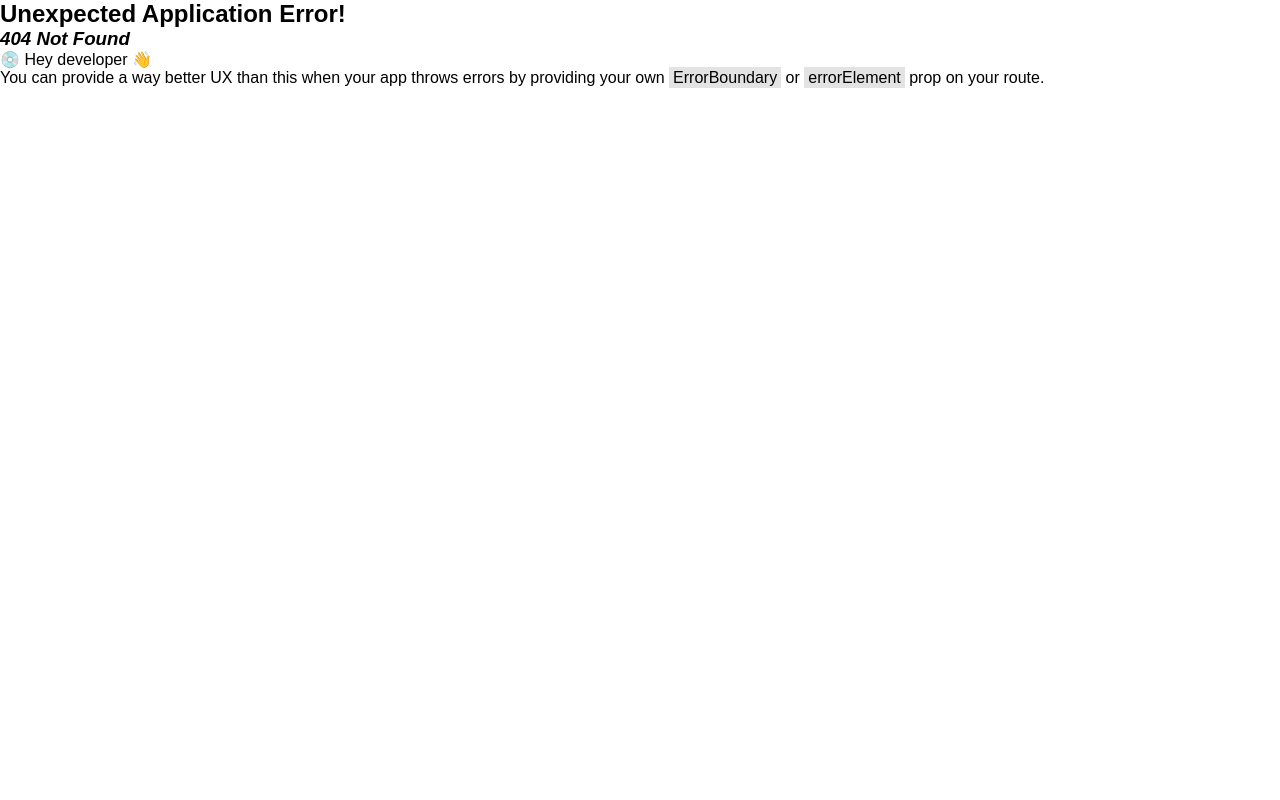
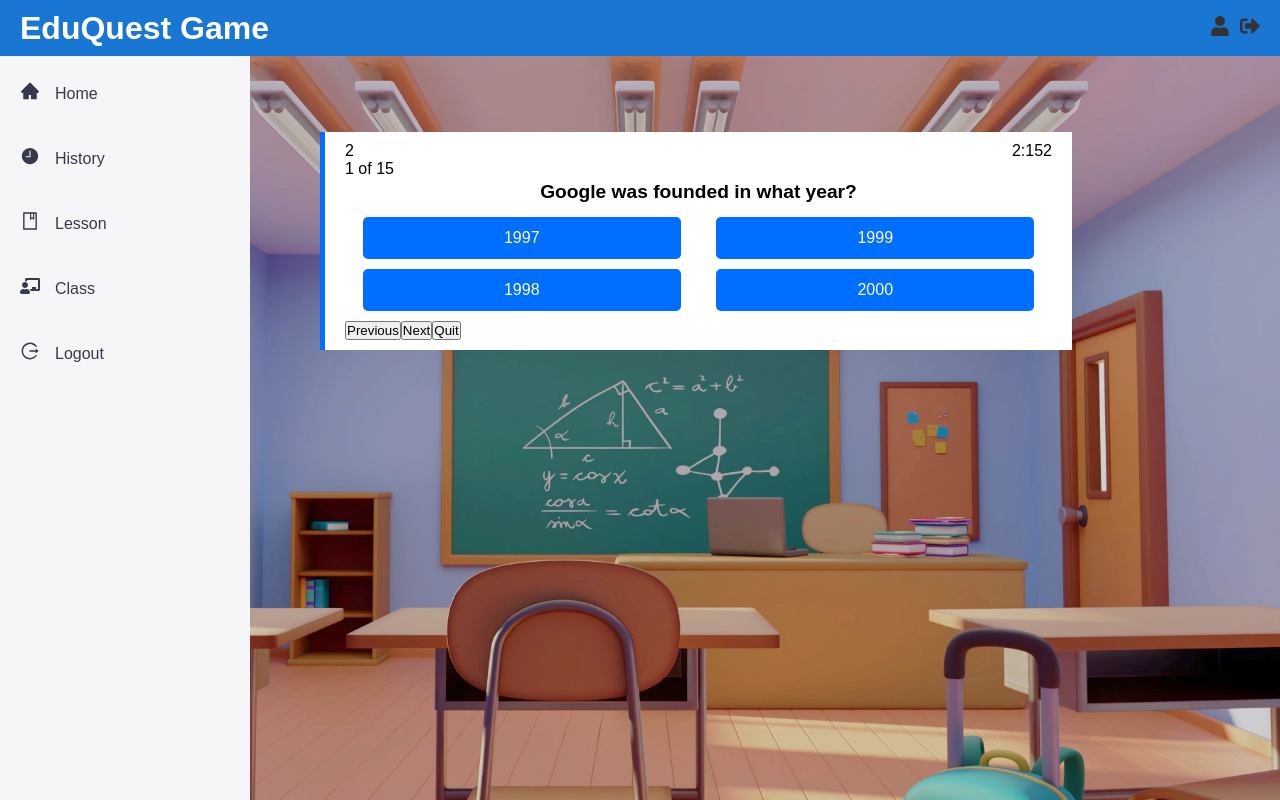
Before and after one commit to PKpattranit999719/Cooperative-Education, a React (Create React App) app in the folder front_end/: page /quize in a window 1280 px wide. Before the commit this address had no page. Built offline with nearby package versions, Linux system fonts and the light colour scheme.

Commit message:
ยังไม่เสร็จนะขอขึ้นไว้ก่อน ทำส่วนของหน้าโชว์โจทย์

```diff
--- a/front_end/package.json
+++ b/front_end/package.json
@@ -3,11 +3,14 @@
   "version": "0.1.0",
   "private": true,
   "dependencies": {
+    "@fortawesome/fontawesome-free": "^6.6.0",
+    "@mui/icons-material": "^6.1.1",
     "@testing-library/jest-dom": "^5.17.0",
     "@testing-library/react": "^13.4.0",
     "@testing-library/user-event": "^13.5.0",
     "react": "^18.3.1",
     "react-dom": "^18.3.1",
+    "react-helmet": "^6.1.0",
     "react-icons": "^5.3.0",
     "react-router-dom": "^6.26.2",
     "react-scripts": "5.0.1",
--- a/front_end/src/Components/Lesson/Lesson.js
+++ b/front_end/src/Components/Lesson/Lesson.js
@@ -1,53 +1,60 @@
-import React, { useState } from 'react';
-import './Lesson.css';
+import React, { useState } from "react";
+import { useNavigate } from 'react-router-dom'; // นำเข้า useNavigate
+import "./Lesson.css";
 
 const Lesson = () => {
+const navigate = useNavigate();
+
   const [lessons] = useState([
     {
-            title: 'Lesson-1',
+      title: "Lesson-1",
       text: `Lorem ipsum dolor sit amet consectetur adipisicing elit.
                         Molestias nemo iste eos,consequuntur pariatur quisquam ipsam?
-                        Excepturi exercitationem possimus asperiores.`
+                        Excepturi exercitationem possimus asperiores.`,
     },
     {
-            title: 'Lesson-2',
+      title: "Lesson-2",
       text: `Lorem ipsum dolor sit amet consectetur adipisicing elit.
                         Molestias nemo iste eos,consequuntur pariatur quisquam ipsam?
-                        Excepturi exercitationem possimus asperiores.`
+                        Excepturi exercitationem possimus asperiores.`,
     },
     {
-            title: 'Lesson-3',
+      title: "Lesson-3",
       text: `Lorem ipsum dolor sit amet consectetur adipisicing elit.
                         Molestias nemo iste eos,consequuntur pariatur quisquam ipsam?
-                        Excepturi exercitationem possimus asperiores.`
+                        Excepturi exercitationem possimus asperiores.`,
     },
     {
-            title: 'Lesson-4',
+      title: "Lesson-4",
       text: `Lorem ipsum dolor sit amet consectetur adipisicing elit.
                         Molestias nemo iste eos,consequuntur pariatur quisquam ipsam?
-                        Excepturi exercitationem possimus asperiores.`
+                        Excepturi exercitationem possimus asperiores.`,
     },
     {
-            title: 'Lesson-5',
+      title: "Lesson-5",
       text: `Lorem ipsum dolor sit amet consectetur adipisicing elit.
                         Molestias nemo iste eos,consequuntur pariatur quisquam ipsam?
-                        Excepturi exercitationem possimus asperiores.`
+                        Excepturi exercitationem possimus asperiores.`,
     },
     {
-            title: 'Lesson-6',
+      title: "Lesson-6",
       text: `Lorem ipsum dolor sit amet consectetur adipisicing elit.
                         Molestias nemo iste eos,consequuntur pariatur quisquam ipsam?
-                        Excepturi exercitationem possimus asperiores.`
+                        Excepturi exercitationem possimus asperiores.`,
     },
   ]);
 
+  const handleExploreClick = () => {
+    navigate("/quize"); // นำทางไปที่ /quize
+  };
+
   return (
-        <div className='container'>
+    <div className="container">
       <h1>Lesson</h1>
-            <div className='button-group'>
-                <button className='bth'>ประถมศึกษาปีที่ 1</button>
-                <button className='bth'>ประถมศึกษาปีที่ 2</button>
-                <button className='bth'>ประถมศึกษาปีที่ 3</button>
+      <div className="button-group">
+        <button className="bth">ประถมศึกษาปีที่ 1</button>
+        <button className="bth">ประถมศึกษาปีที่ 2</button>
+        <button className="bth">ประถมศึกษาปีที่ 3</button>
       </div>
 
       {/* Dropdown สำหรับชุดของข้อสอบ */}
@@ -61,17 +68,19 @@
         </select>
       </div>
 
-            <div className='lessons'>
+      <div className="lessons">
         {lessons.map((lesson, index) => (
-                    <div key={index} className='lesson'>
+          <div key={index} className="lesson">
             <h3>{lesson.title}</h3>
             <p>{lesson.text}</p>
-                        <button className='bth'>Explore</button>
+            <button className="bth" onClick={handleExploreClick}>
+              Explore
+            </button>
           </div>
         ))}
       </div>
     </div>
   );
-}
+};
 
 export default Lesson;
--- /dev/null
+++ b/front_end/src/Components/Lesson/Quize.css
@@ -0,0 +1,92 @@
+.questions {
+    background-color: rgb(255, 255, 255);
+    border-left: 5px solid rgb(0, 110, 255);
+    width: 80%;
+    margin: auto 0;
+    padding: 10px 20px;
+}
+
+.lifeline-container {
+    display: flex;
+    justify-content: space-between;
+}
+
+.lifeline {
+    position: relative;
+    top: -3px;
+}
+
+h5 {
+    font-size: 1.2rem;
+    margin-bottom: 1g;
+    line-height: 1.5;
+    text-align: center;
+}
+
+.options-container {
+    display: inline-block;
+    width: 50%;
+}
+
+.option {
+    background-color: rgb(0, 110, 255);
+    border-radius: 5px;
+    color: white;
+    cursor: pointer;
+    margin: 10px auto;
+    padding: 12px;
+    transition: all 0.3s linear;
+    text-align: center;
+    width: 90%;
+}
+
+.option:hover {
+    background-color: rgb(0, 88, 204);
+}
+
+.button-container {
+    display: flex;
+    justify-content: flex-start;
+    margin: 0 auto 20px auto;
+    padding: 20px;
+    width: 80%;
+}
+
+.button-container button {
+    border: none;
+    color: #f8f9fa;
+    cursor: pointer;
+    font-family: "Quicksand", sans-serif;
+    margin-right: 20px;
+    padding: 5px 20px;
+}
+
+.button-container button:first-child {
+    background-color: rgb(0, 99, 229);
+    box-shadow: 0px 4px 8px rgba(0, 0, 0, 0.2);
+    transition: all 0.2s linear;
+}
+
+.button-container button:first-child:hover {
+    background-color: rgb(0, 88, 204);
+}
+
+.button-container button:first-child {
+    background-color: rgb(0, 99, 229);
+    box-shadow: 0px 4px 8px rgba(0, 0, 0, 0.2);
+    transition: all 0.2s linear;
+}
+
+.button-container button:first-child:hover {
+    background-color: rgb(0, 88, 204);
+}
+
+.button-container button:first-child {
+    background-color: rgb(0, 99, 229);
+    box-shadow: 0px 4px 8px rgba(0, 0, 0, 0.2);
+    transition: all 0.2s linear;
+}
+
+.button-container button:first-child:hover {
+    background-color: rgb(0, 88, 204);
+}
--- /dev/null
+++ b/front_end/src/Components/Lesson/Quize.js
@@ -0,0 +1,56 @@
+import React, {Component, Fragment} from 'react';
+import { Helmet } from 'react-helmet';
+// import '@fortawesome/fontawesome-free/css/all.min.css';
+// import LightbulbIcon from '@mui/icons-material/Lightbulb'; ลองใช้2ตัวนี้แล้วแดง
+import "./Quize.css";
+
+class Quize extends Component {
+
+
+    increaseCount = () => {
+        this.setState({
+            counter: 5
+        });
+    };
+
+    render() {
+        return (
+            <Fragment>
+                <Helmet><title>Quize Page</title></Helmet>
+                <div className='questions'>
+                    <div className='lifeline-container'>
+                        <p>
+                            <span className='mid mid-set-center mid-24px lifeline-icon'></span>2
+                        </p>
+                        <p>
+                            2:15<span className='mid mid-lightbuib-on-outline mid-24px lifeline-icon'></span>2
+                        </p>
+                    </div>
+                    <div>
+                        <p>
+                            <span>1 of 15</span>
+                            <spam className="mid mid-clock-outline mid-24px"></spam>
+                        </p>
+                    </div>
+                    <h5>Google was founded in what year?</h5>
+                    <div className='options-container'>
+                        <p className='option'>1997</p>
+                        <p className='option'>1998</p>
+                    </div>
+                    <div className='options-container'>
+                    <p className='option'>1999</p>
+                    <p className='option'>2000</p>
+                    </div>
+
+                    <div className='botton-container'>
+                        <button>Previous</button>
+                        <button>Next</button>
+                        <button>Quit</button>
+                    </div>
+                </div>
+            </Fragment>
+        )
+    }
+}
+
+export default Quize;
--- a/front_end/src/Components/Lesson/Quize.jsx
+++ /dev/null
@@ -1,5 +0,0 @@
-const Quiz = () => {
-
-}
-
-export default Quiz;
--- a/front_end/src/index.js
+++ b/front_end/src/index.js
@@ -14,6 +14,7 @@
 import Lesson from "./Components/Lesson/Lesson";
 import Class from "./Components/Class/Class"
 import Sidebar from "./Components/share/Sidebar";
+import Quize from "./Components/Lesson/Quize";
 
 const AppLayout = () => (
   <>
@@ -36,6 +37,7 @@
       <Route path="/history" element={<History />} />
       <Route path="/lesson" element={<Lesson />} />
       <Route path="/class" element={<Class />} />
+      <Route path="/quize" element={<Quize />} />
     </Route>
   )
 );
```
Also changed, not shown: 1 other file (tests, documents, lock files or other folders). Lines whose indentation alone changed are shown as unchanged.
